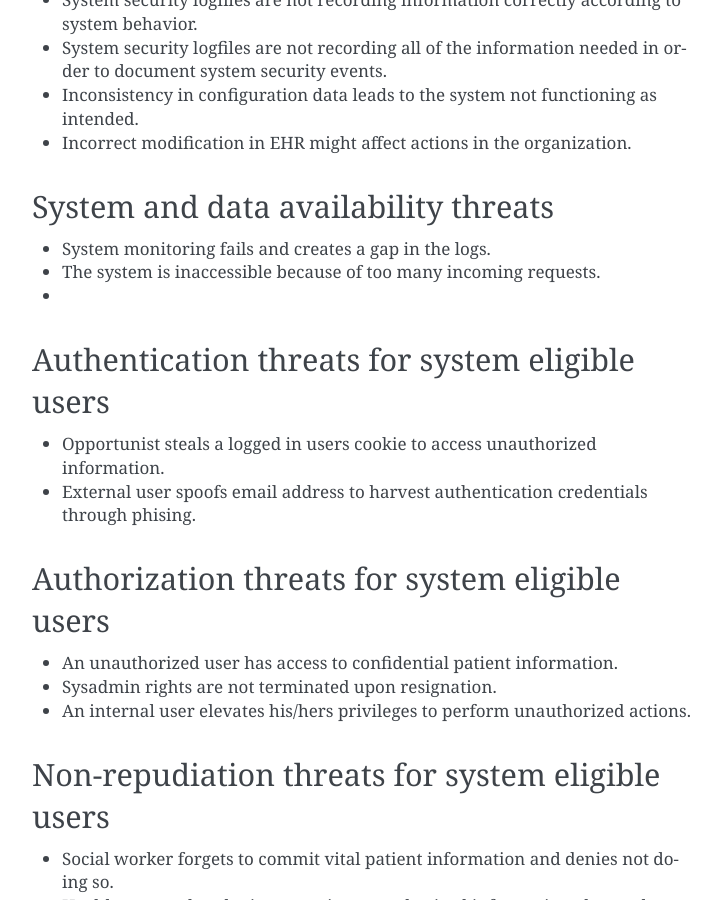
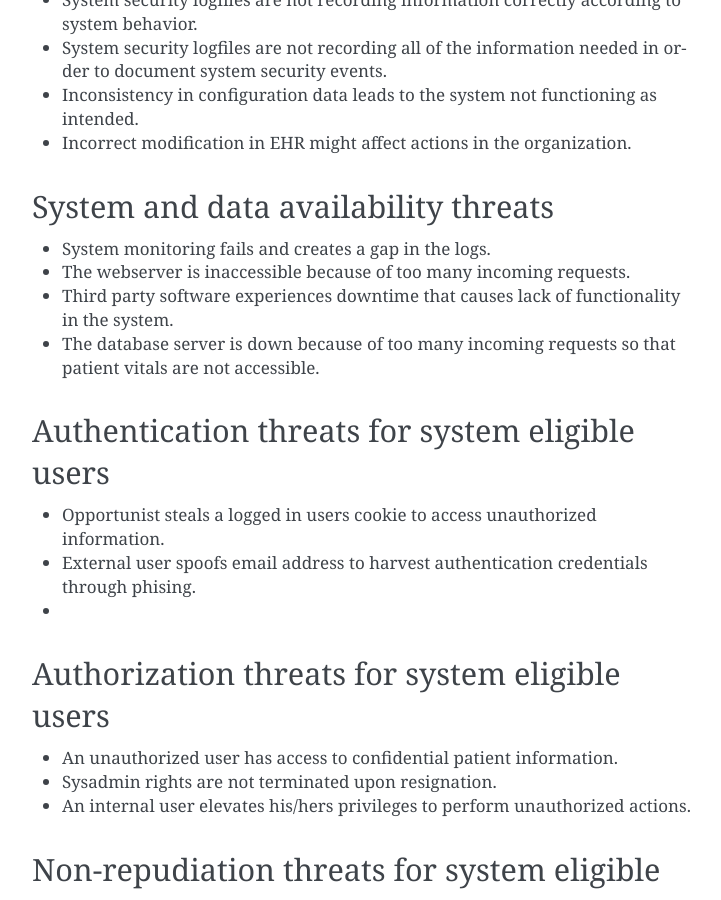
Before and after one commit to SteinarVrenne/school_imt3501, a Sphinx documentation site: the page built from task2/source/pages/02_Major_Threats.rst, in a window 1280 px wide and 900 px high, scrolled down 1257 px. Shown: the whole window, without its empty margins (388-1109 px from the left). Built offline with Sphinx 7.4.7, drawn with Linux system fonts in a browser that asks for light colours.

Commit message:
mer threats

```diff
--- a/task2/source/pages/02_Major_Threats.rst
+++ b/task2/source/pages/02_Major_Threats.rst
@@ -58,8 +58,9 @@ System and data integrity threats
 System and data availability threats
 ------------------------------------
 - System monitoring fails and creates a gap in the logs.
-- The system is inaccessible because of too many incoming requests.
--
+- The webserver is inaccessible because of too many incoming requests.
+- Third party software experiences downtime that causes lack of functionality in the system.
+- The database server is down because of too many incoming requests so that patient vitals are not accessible.
 
 
 
@@ -67,7 +68,7 @@ Authentication threats for system eligible users
 ------------------------------------------------
 - Opportunist steals a logged in users cookie to access unauthorized information.
 - External user spoofs email address to harvest authentication credentials through phising.
-
+-
 
 
 Authorization threats for system eligible users
```
